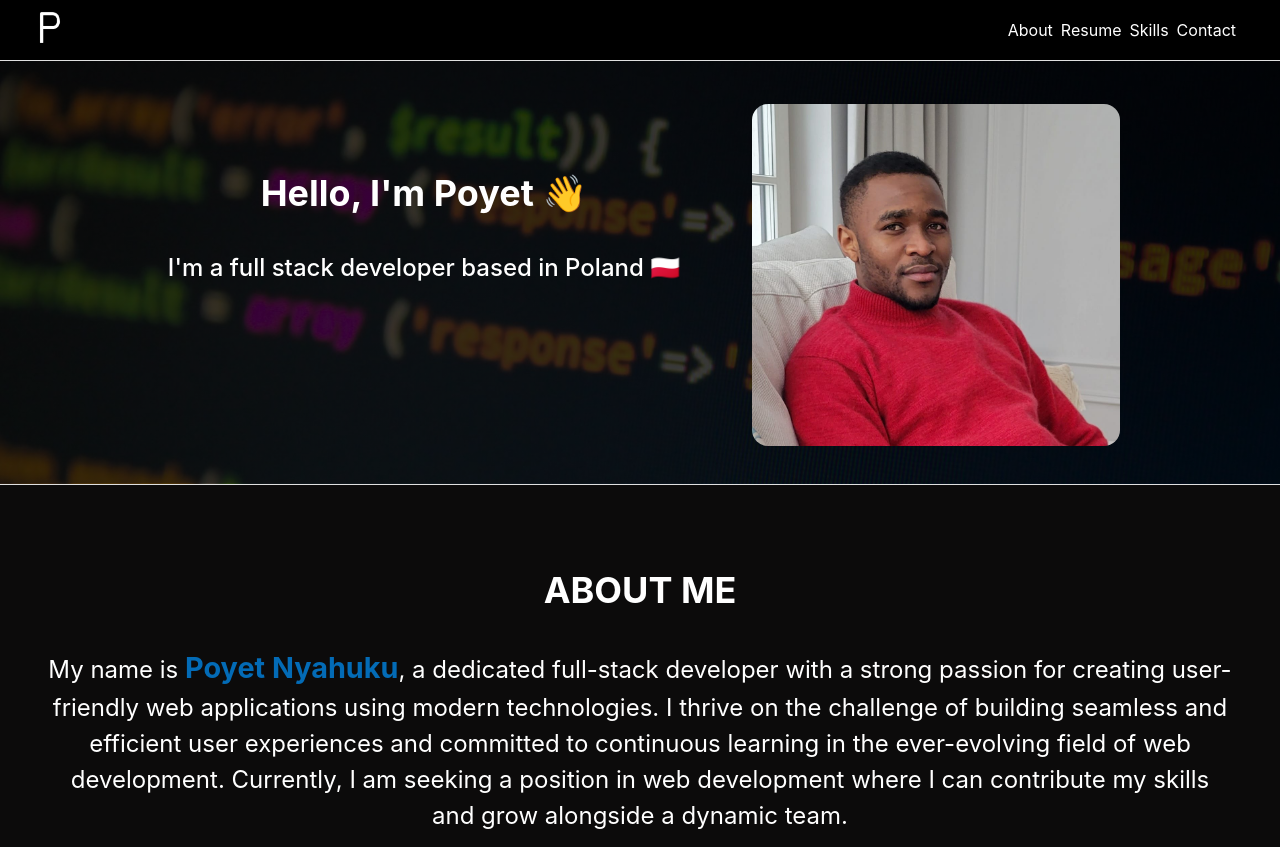
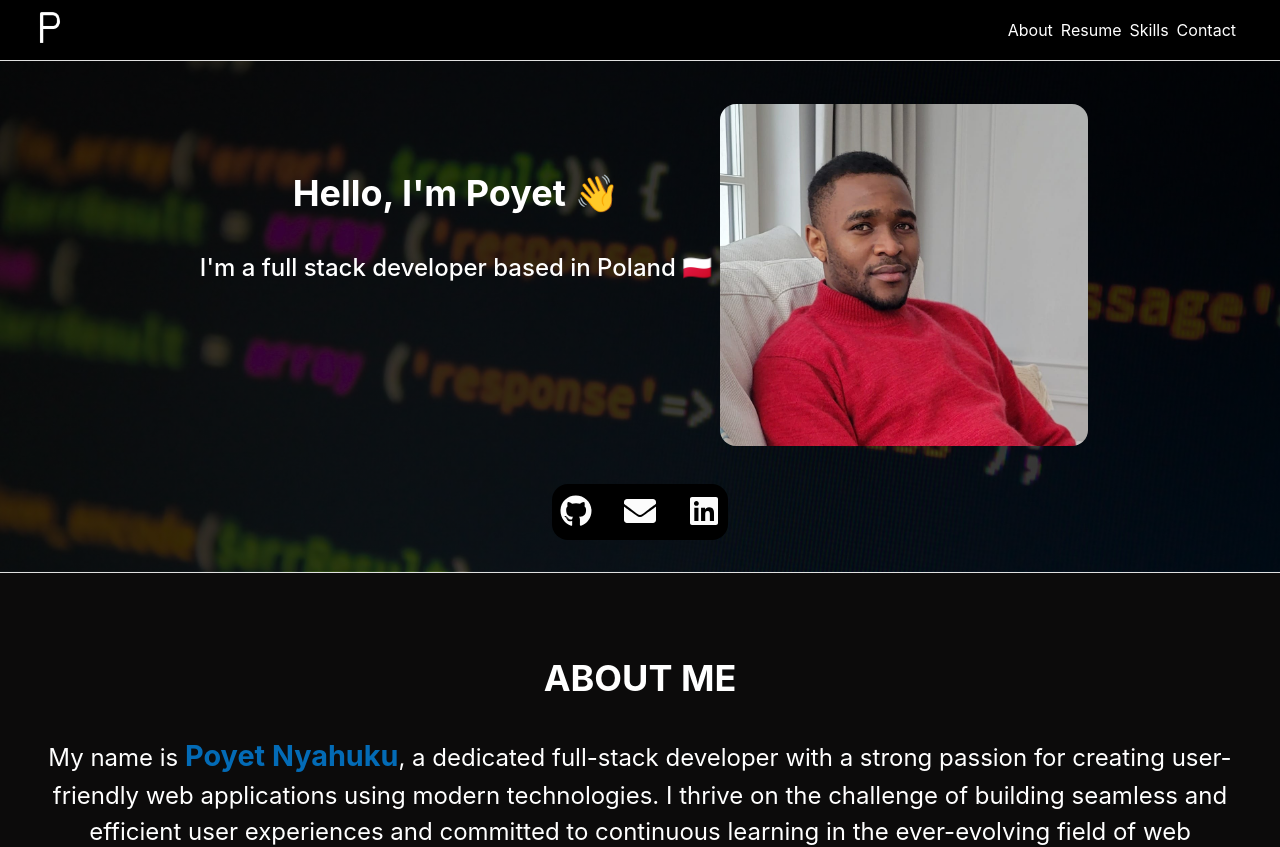
Before and after one commit to Poyetnyax/Poyet.devblog, a React (Vite) app: page / in a window 1280 px wide. Shown: the top 847 px of the page. Built offline with nearby package versions, Linux system fonts and the light colour scheme.

Commit message:
socials (#5)

```diff
--- a/src/pages/sections/intro/Intro.css
+++ b/src/pages/sections/intro/Intro.css
@@ -1,14 +1,21 @@
 .intro {
     max-width: 1280px;;
     display: flex;
+    flex-direction: column;
     justify-content: center;
-    gap: 4rem;
-    text-align: center;
+    align-items: center;
+    gap: 2rem;
+    padding: 6.5rem 2rem 2rem;
     background-image:linear-gradient(rgba(0, 0, 0, 0.75), rgba(0, 0, 0, 0.75)), url(../../../assets/code.jpg);
     background-size: cover;
     background-position: center;
     background-repeat: no-repeat;
-    padding: 6.5rem 2rem 2rem;
+}
+
+.intro_container{
+    display: flex;
+    justify-content: center;
+    text-align: center;
 }
 
 .intro__text {
@@ -31,8 +38,27 @@
     border-radius: 1rem;
 }
 
+.intro_socials {
+    width: fit-content;
+    display: flex;
+    gap: 2rem;
+    text-align: center;
+    justify-content: center;
+    font-size: 2rem;
+    background-color: black;
+    border-radius: 1rem;
+    padding: 0.5rem 0.5rem 0;
+}
+
+.intro_socials a {
+    color: #fcfcfc
+}
+
 @media (max-width: 768px) {
     .intro {
+        gap: 1rem;
+    }
+    .intro_container{
         flex-wrap: wrap;
         gap: 0.5rem
     }
--- a/src/pages/sections/intro/Intro.jsx
+++ b/src/pages/sections/intro/Intro.jsx
@@ -1,15 +1,29 @@
 import './Intro.css';
 import heroimg from '../../../assets/me2.jpeg';
+import { FaGithub, FaLinkedin, FaEnvelope } from "react-icons/fa";
 
 const Intro = () => {
     return (
         <section id="intro" className="intro">
-            <div className="intro__text">
-                <h1>Hello, I'm Poyet 👋</h1>
-                <p>I'm a full stack developer based in Poland 🇵🇱</p>
+            <div className="intro_container">
+                <div className="intro__text">
+                    <h1>Hello, I'm Poyet 👋</h1>
+                    <p>I'm a full stack developer based in Poland 🇵🇱</p>
+                </div>
+                <div className="hero.img">
+                    <img className='img' src={heroimg} alt=""/>
+                </div>
             </div>
-            <div className="hero.img">
-                <img className='img' src={heroimg} alt=""/>
+            <div className="intro_socials">
+                <a href="https://github.com/Poyetnyax" className="contact-link">
+                    <FaGithub />
+                </a>
+                <a href="mailto:poyetnyahuku3@gmail.com" className="contact-link">
+                    <FaEnvelope />
+                </a>
+                <a href="https://www.linkedin.com/in/poyet-nyahuku-365aa4266/" target="_blank" rel="noopener noreferrer" className="contact-link">
+                    <FaLinkedin />
+                </a>
             </div>
         </section>
     );
```
Also changed, not shown: 1 other file (tests, documents, lock files or other folders).
